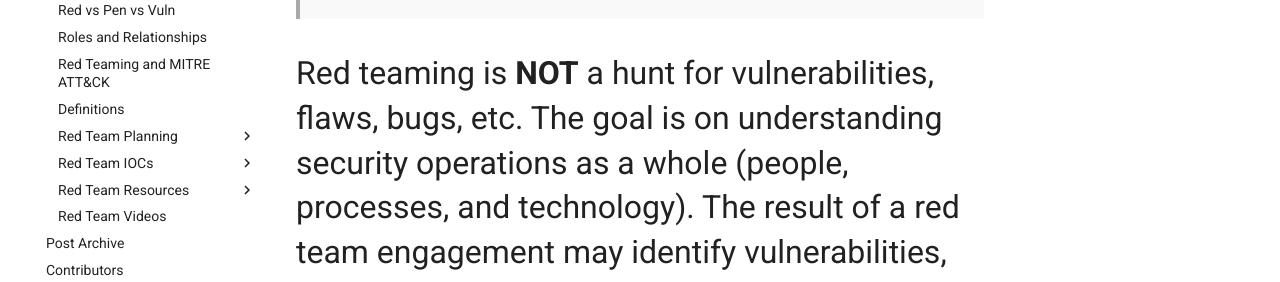
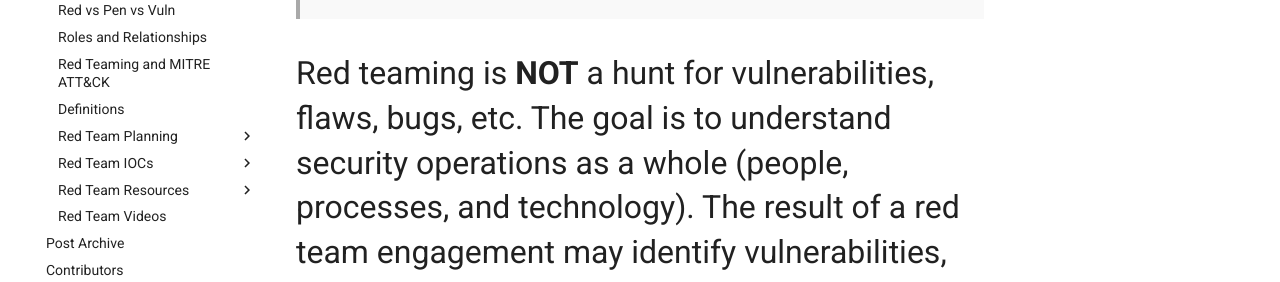
Before and after one commit to threatexpress/threatexpress, an MkDocs documentation site: the page built from docs/redteaming/redteaming.md, in a window 1280 px wide and 1400 px high, scrolled down 545 px. Shown: the part 206-488 px from the top of the window. Built offline with MkDocs 1.6.1 and Material for MkDocs 9.7.7, drawn with Linux system fonts in a browser that asks for light colours; nearby versions of some CDN libraries; comment, search, counter and statistics services are not loaded; some of the changed text lies outside the part shown.

Commit message:
spelling

```diff
--- a/docs/redteaming/redteaming.md
+++ b/docs/redteaming/redteaming.md
@@ -4,7 +4,7 @@ Red teaming is a goal oriented process driven by threat tactics. The focus is on
 
 > Definition: __Red Teaming__ is the process of using Tactics, Techniques, and Procedures (TTPs) to emulate a real-world threat with the goals of training and measuring the effectiveness of the people, processes, and technology used to defend an environment.
 
-Red teaming is __NOT__ a hunt for vulnerabilities, flaws, bugs, etc. The goal is on understanding security operations as a whole (people, processes, and technology). The result of a red team engagement may identify vulnerabilities, but more importantly, red teaming provides an understanding of blue's capability to impact a threat's ability to operate.
+Red teaming is __NOT__ a hunt for vulnerabilities, flaws, bugs, etc. The goal is to understand security operations as a whole (people, processes, and technology). The result of a red team engagement may identify vulnerabilities, but more importantly, red teaming provides an understanding of blue's capability to impact a threat's ability to operate.
 
 ## Why Red Team?
 
```
Also changed, not shown: other parts of docs/redteaming/redteaming.md (+1 -1 lines).
